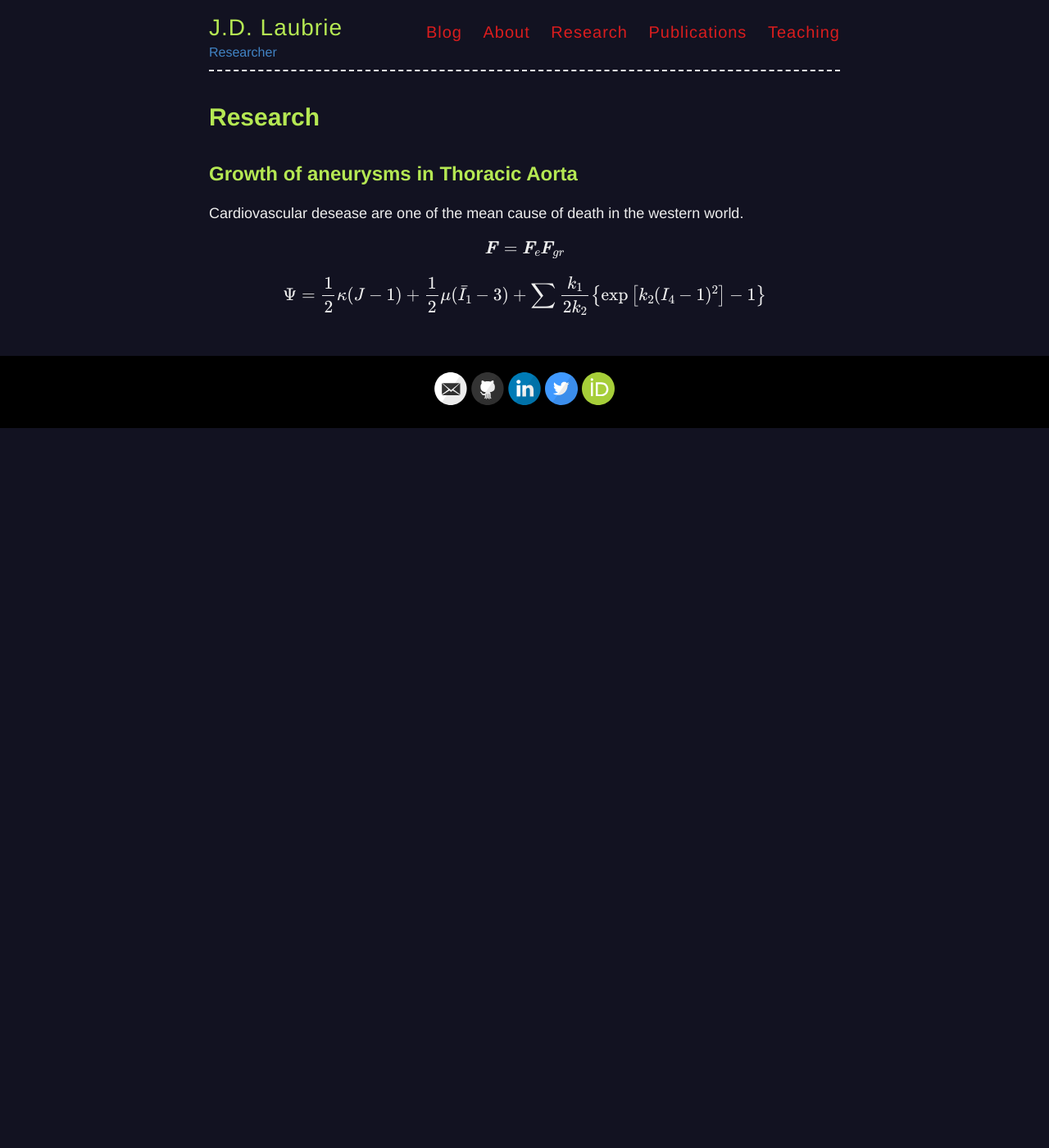
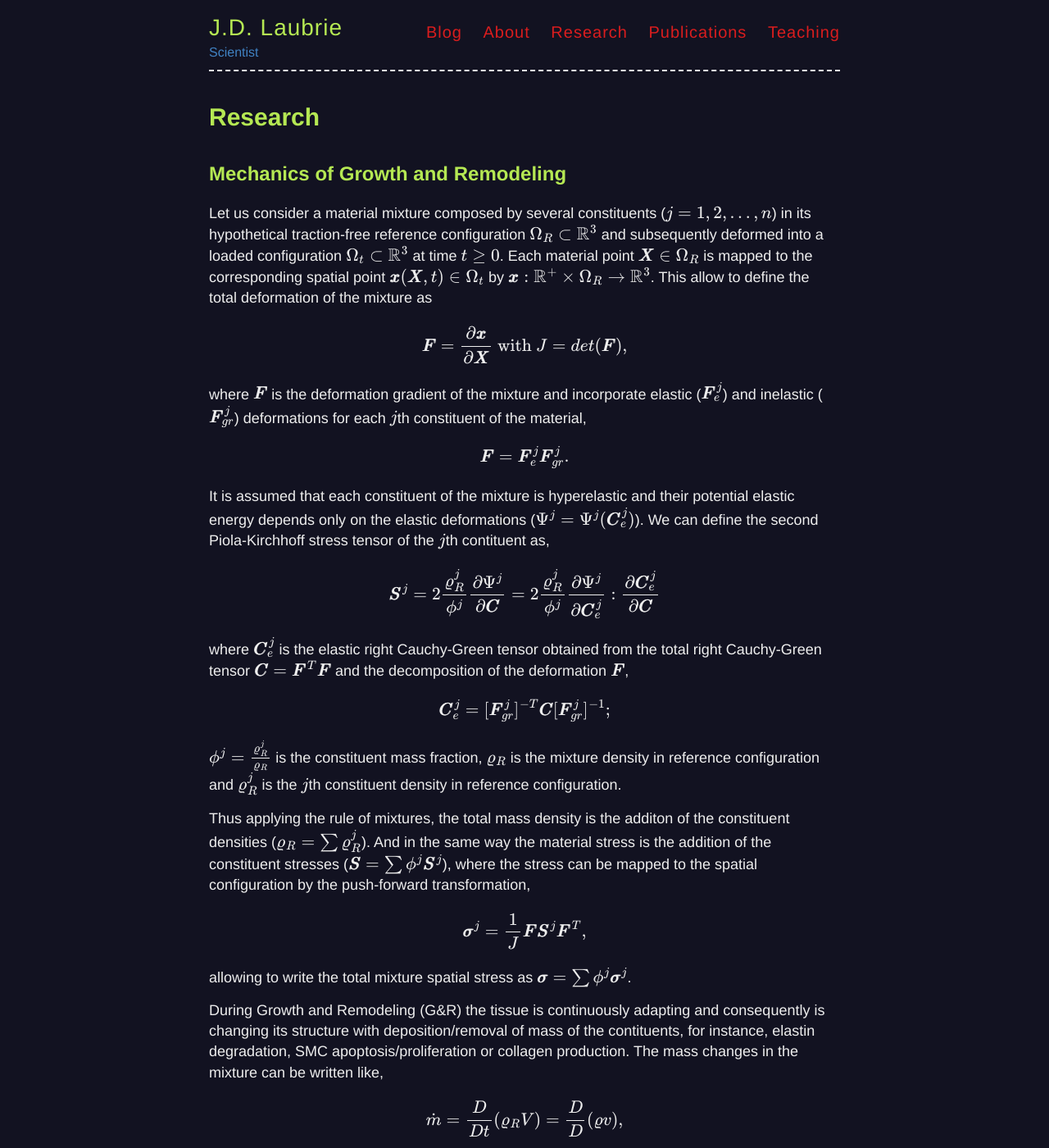
Before and after one commit to jdlaubrie/jdlaubrie.github.io, a Jekyll site: the page built from pages/Research.md, in a window 1280 px wide and 1400 px high. Shown: the whole window at 82% size. Built offline with Jekyll 4.4.1, drawn with Linux system fonts in a browser that asks for light colours; formulas are drawn with MathJax 3; some of the changed text lies outside the part shown.

Commit message:
some updates

```diff
--- a/_config.yml
+++ b/_config.yml
@@ -6,7 +6,7 @@
 name: J.D. Laubrie
 
 # Short bio or description (displayed in the header)
-description: Researcher
+description: Scientist
 
 # URL of your avatar or profile pic (you could use your GitHub profile pic)
 #avatar:
@@ -19,7 +19,7 @@ description: Researcher
 # Includes an icon in the footer for each username you enter
 footer-links:
   dribbble:
-  email: joan.laubrie@emse.fr
+  email: jdsoto@fondazionerimed.com
   facebook:
   flickr:
   github: jdlaubrie
--- a/pages/Research.md
+++ b/pages/Research.md
@@ -4,10 +4,48 @@ title: Research
 description: Laubrie's research
 ---
 
+## Mechanics of Growth and Remodeling
+Let us consider a material mixture composed by several constituents ($$j=1,2,...,n$$) in its hypothetical traction-free reference configuration $$\Omega_R\subset\mathbb{R}^3$$ and subsequently deformed into a loaded configuration $$\Omega_t\subset\mathbb{R}^3$$ at time $$t\geq0$$. Each material point $$\pmb{X}\in\Omega_R$$ is mapped to the corresponding spatial point $$\pmb{x}(\pmb{X},t)\in\Omega_t$$ by $$\pmb{x}:\mathbb{R}^{+}\times\Omega_R\rightarrow\mathbb{R}^3$$. This allow to define the total deformation of the mixture as
 
-## Growth of aneurysms in Thoracic Aorta
-Cardiovascular desease are one of the mean cause of death in the western world.
+$$ \pmb{F} = \frac{\partial\pmb{x}}{\partial\pmb{X}} \mbox{ with }
+J = det(\pmb{F}), $$
 
-$$ \pmb{F} = \pmb{F}_{e} \pmb{F}_{gr} $$
+where $$\pmb{F}$$ is the deformation gradient of the mixture and incorporate elastic ($$\pmb{F}^j_e$$) and inelastic ($$\pmb{F}^j_{gr}$$) deformations for each $$j$$th constituent of the material,
 
-$$ \Psi = \frac{1}{2}\kappa(J-1) + \frac{1}{2}\mu(\bar{I}_1-3) + \sum\frac{k_1}{2k_2}\left\{\exp\left[k_2(I_4-1)^2\right]-1\right\}$$
+$$ \pmb{F} = \pmb{F}^j_{e} \pmb{F}^j_{gr}. $$
+
+It is assumed that each constituent of the mixture is hyperelastic and their potential elastic energy depends only on the elastic deformations ($$\Psi^j=\Psi^j(\pmb{C}^j_e)$$). We can define the second Piola-Kirchhoff stress tensor of the $$j$$th contituent as,
+
+$$ \pmb{S}^j = 2\frac{\varrho^j_R}{\phi^j}\frac{\partial\Psi^j}{\partial\pmb{C}} =
+2\frac{\varrho^j_R}{\phi^j}\frac{\partial\Psi^j}{\partial\pmb{C}^j_e}:
+\frac{\partial\pmb{C}^j_e}{\partial\pmb{C}} $$
+
+where $$\pmb{C}^j_e$$ is the elastic right Cauchy-Green tensor obtained from the total right Cauchy-Green tensor $$\pmb{C}=\pmb{F}^T\pmb{F}$$ and the decomposition of the deformation $$\pmb{F}$$,
+
+$$ \pmb{C}^j_e = [\pmb{F}^j_{gr}]^{-T} \pmb{C} [\pmb{F}^j_{gr}]^{-1}; $$
+
+$$\phi^j=\frac{\varrho^j_R}{\varrho_R}$$ is the constituent mass fraction, $$\varrho_R$$ is the mixture density in reference configuration and $$\varrho^j_R$$ is the $$j$$th constituent density in reference configuration.
+
+Thus applying the rule of mixtures, the total mass density is the additon of the constituent densities ($$\varrho_R=\sum\varrho^j_R$$). And in the same way the material stress is the addition of the constituent stresses ($$\pmb{S}=\sum\phi^j\pmb{S}^j$$), where the stress can be mapped to the spatial configuration by the push-forward transformation,
+
+$$ \pmb{\sigma}^j = \frac{1}{J}\pmb{F}\pmb{S}^j\pmb{F}^T, $$
+
+allowing to write the total mixture spatial stress as $$\pmb{\sigma}=\sum\phi^j\pmb{\sigma}^j$$.
+
+During Growth and Remodeling (G&R) the tissue is continuously adapting and consequently is changing its structure with deposition/removal of mass of the contituents, for instance, elastin degradation, SMC apoptosis/proliferation or collagen production. The mass changes in the mixture can be written like,
+
+$$ \dot{m} = \frac{D}{Dt}(\varrho_R V) = \frac{D}{D}(\varrho v), $$
+
+where $$\dot{m}$$ is the deposition/removal of mass in the mixture. Where the reference volume $$V$$ does not change, the spatial density $$\varrho$$ is homogeneous and constant in time, and the spatial volume $$v$$ is related to the reference volume by $$v=JV$$. Therefore, the conservation of mass can be rewritten as,
+
+$$ \frac{\partial\varrho_R}{\partial t} = \varrho J div(\pmb{v}). $$
+
+We have to remark that in the G&R framework the reference mass density (per unit reference volume) evolves and it is time dependent $$\varrho_R=\varrho_R(t)$$.
+
+Furthermore, it can be assumed that G&R is an slow process and have place in long time scales. Then it can be assumed that the G&R is quasi-static and the conservation of linear momentum equals zero,
+
+$$ \frac{D}{D t} (\varrho\pmb{v}) = div(\pmb{\sigma}) + \varrho\pmb{b} = 0,$$
+
+where $$\pmb{v}$$ is the velocity of the body $$\Omega_t$$ and $$\pmb{b}$$ is the body force.
+
+<img src="{{ site.baseurl }}/images/constrained_mixture.png" style="width: 800px;"/>
```
Also changed, not shown: pages/About.md (+20 -16 lines), pages/Publications.md (+10 -0 lines), Gemfile.lock, images/constrained_mixture.png (added), images/perfil.jpg (deleted), 12 other files.
